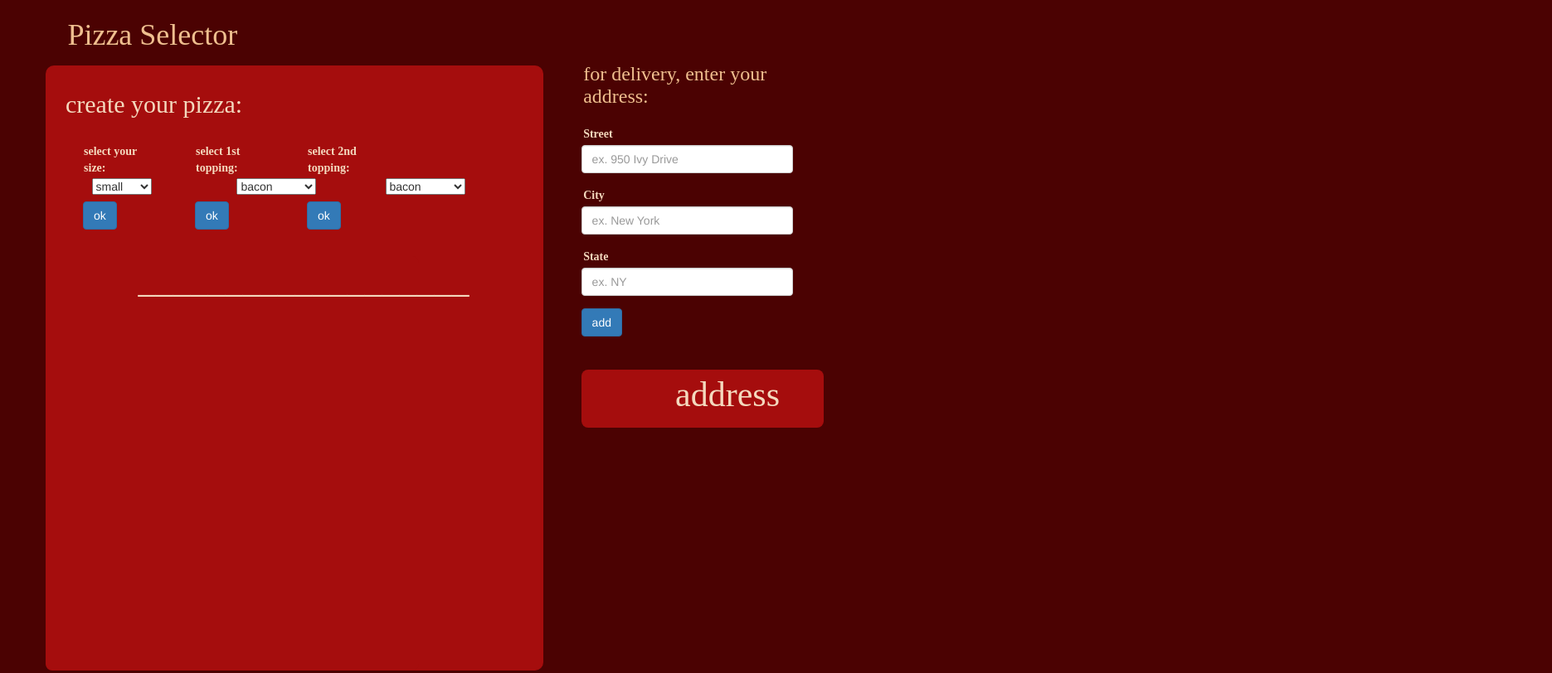
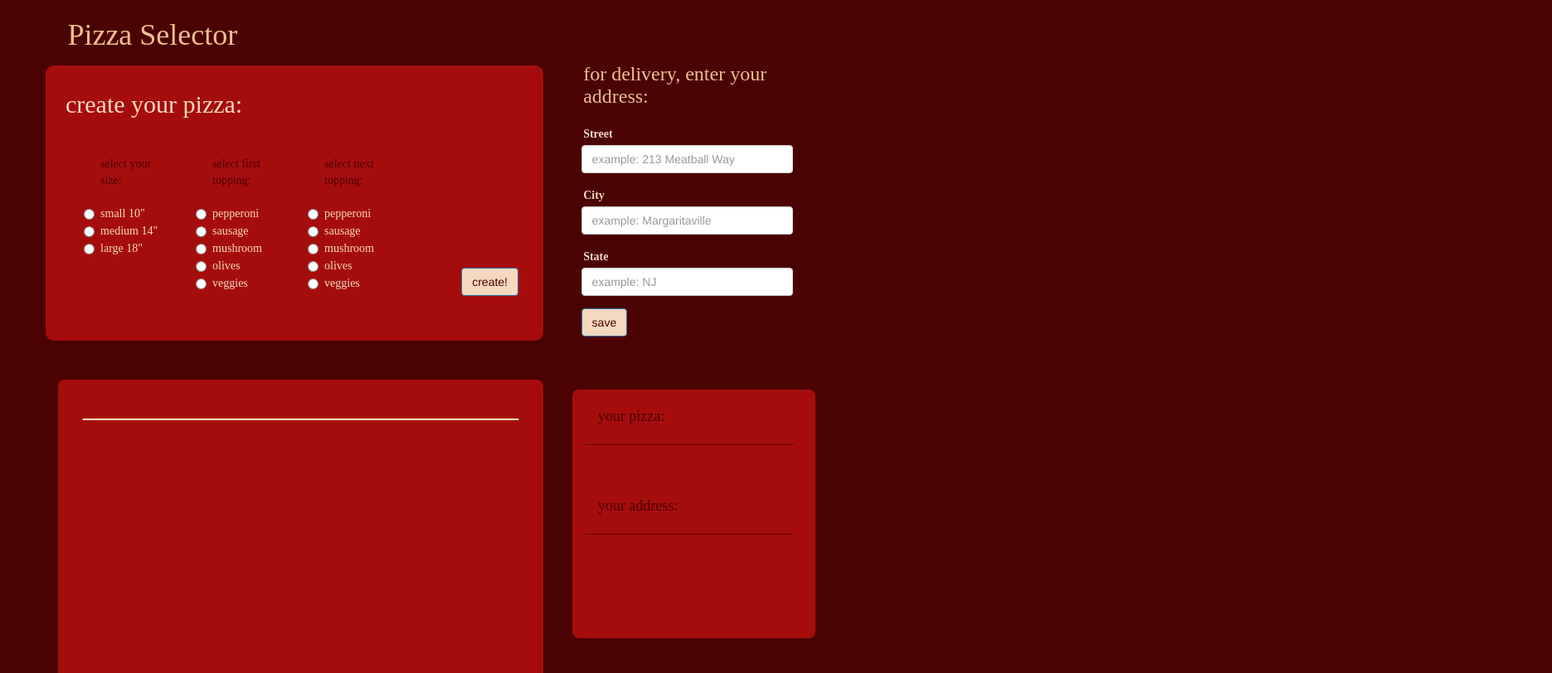
Before and after one commit to FisherKyle/pizza-maker-javascript, a plain HTML site: page index.html in a window 1280 px wide. Shown: the top 812 px of the page at 83% size, 1871 px wide, since content can reach past the window. Drawn offline with nearby package versions, Linux system fonts and the light colour scheme.

Commit message:
begin work on logic controlling objects.

```diff
--- a/css/styles.css
+++ b/css/styles.css
@@ -1,5 +1,5 @@
 body {
-  background-color:#4b0202;
+  background-color: #4b0202;
 }
 
 h1 {
@@ -24,6 +24,20 @@ h3 {
   margin-bottom: 8%;
 }
 
+h4 {
+  color: #4b0202;
+  font-family: "Arial Rounded MT Bold";
+  margin-top:9%;
+  margin-left:6%;
+  float:left;
+}
+
+h5 {
+  color: #4b0202;
+  font-style: oblique;
+  font-family: "Arial Rounded MT Bold";
+}
+
 label {
   color: #f4d9be;
   font-family: "Arial Rounded MT Bold";
@@ -31,11 +45,11 @@ label {
 }
 
 p {
-text-align: center;
-color: #f4d9be;
-font-size: 300%;
-font-family: "Arial Rounded MT Bold";
-margin-left: 23%;
+  text-align: center;
+  color: #f4d9be;
+  font-size: 300%;
+  font-family: "Arial Rounded MT Bold";
+  position: relative;
 }
 
 .btn {
@@ -43,10 +57,17 @@ margin-left: 23%;
   text-align: center;
 }
 
+#orderBox {
+  /*margin: 1%;*/
+}
+
 #orderAddress {
   background-color: #a50d0d;
   border-radius: 8px;
   float: left;
+  margin-left: 3%;
+  margin-top: 2%;
+  min-height: 300px;
 }
 
 #orderPizza {
@@ -58,30 +79,33 @@ margin-left: 23%;
 }
 
 #addressInput {
-margin-left: 4%;
+  margin-left: 4%;
 }
 
 #pizzaInput {
   margin: 5%;
   margin-bottom: 5%;
 }
+
 #toppingInputTwo {
   margin-top: 1%;
-  margin-left: 90%;
   margin-bottom: 8%;
+  float:left;
 }
+
 #toppingInputOne {
   margin-top: 1%;
-  margin-left: 48%;
   margin-bottom: 8%;
+  float:left;
+}
+
+#SizeInput {
+  margin-top: 1%;
+  margin-bottom: 8%;
+  float:left;
 
 }
-#SizeInput {
-  margin-top: 1%;
-  margin-left: 10%;
-  margin-bottom: 8%;
 
-}
 #selectBox {
   background-color: #a50d0d;
   float: left;
@@ -90,6 +114,22 @@ margin-left: 4%;
   margin-top: 5px;
 }
 
-select {
-  float: left;
+#labelHead {
+  color: #4b0202;
 }
+
+#createPie {
+  color: #4b0202;
+  background-color: #f4d9be;
+  float:right;
+  margin-top: 28%;
+}
+
+#addDelivery {
+  color: #4b0202;
+  background-color: #f4d9be;
+}
+
+#addressSpace {
+  margin-top: 20%;
+}
--- a/index.html
+++ b/index.html
@@ -16,56 +16,79 @@
       <div class="row" id="selectBox">
         <h2>create your pizza:</h2>
         <!-- pizza selectors -->
-
         <form id="pizzaInput">
 
-        <div class="col-md-3">
-          <div class = "form-group">
-            <label for="size">select your<br> size:</label>
-              <select name="sizeSelect" type="submit" id="sizeInput">
-                <option value="small">small</option>
-                <option value="medium">medium</option>
-                <option value="large">large</option>
-              </select>
-              <span class='btn btn-primary' type="submit">ok</span>
+          <div class="col-md-3" id="sizeInput">
+            <div class="radio">
+              <label for="toppingOne"><span id="labelHead">select your size:</span><br><br>
+                <input type="radio" class="radOpt" name="selectSize" value="small">
+                small 10"
+              </label><br>
+              <label>
+                <input type="radio" class="radOpt" name="selectSize" value="medium">
+                medium 14"
+              </label><br>
+              <label>
+                <input type="radio" class="radOpt" name="selectSize" value="large">
+                large 18"
+              </label><br>
             </div>
           </div>
 
-        <div class="col-sm-3">
-            <div class="form-group">
-              <label for="toppingOne">select 1st topping:</label>
-                <select name="toppingOneSelect" type="submit" id="toppingInputOne">
-                  <option value="bacon">bacon</option>
-                  <option value="olives">olives</option>
-                  <option value="mushrooms">mushrooms</option>
-                  <option value="sausage">sausage</option>
-                  <option value="veggies">veggies</option>
-                  <option value="pepperoni">pepperoni</option>
-                 </select>
+          <div class="col-md-3" id="toppingInputOne">
+            <div class="radio">
+              <label for="toppingOne"><span id="labelHead">select first topping:</span><br><br>
+                <input type="radio" class="radOpt" name="selTopOne" value="pepperoni">
+                pepperoni
+              </label><br>
+              <label>
+                <input type="radio" class="radOpt" name="selTopOne" value="sausage">
+                sausage
+              </label><br>
+              <label>
+                <input type="radio" class="radOpt" name="selTopOne" value="mushroom">
+                mushroom
+              </label><br>
+              <label>
+                <input type="radio" class="radOpt" name="selTopOne" value="olives">
+                olives
+              </label><br>
+              <label>
+                <input type="radio" class="radOpt" name="selTopOne" value="veggies">
+                veggies
+              </label><br>
             </div>
-              <span class='btn btn-primary' type="submit">ok</span>
           </div>
 
-        <div class="col-sm-3">
-            <label for="toppingTwo">select 2nd topping:</label>
-            <div class = "form-group">
-              <select name="toppingTwoSelect" type="submit" id="toppingInputTwo">
-                <option value="bacon">bacon</option>
-                <option value="olives">olives</option>
-                <option value="mushrooms">mushrooms</option>
-                <option value="sausage">sausage</option>
-                <option value="veggies">veggies</option>
-                <option value="pepperoni">pepperoni</option>
-              </select>
-            </div>
-            <span class='btn btn-primary' type="submit">ok</span>
-        </div>
-        </form>
-        <div class="col-sm-9" id="orderPizza">
-          <p>___________________</p>
+          <div class="col-md-3" id="toppingInputTwo">
+            <div class="radio">
+              <label for="toppingTwo"><span id="labelHead">select next topping:</span><br><br>
+                <input type="radio" class="radOpt" name="selTopTwo" value="pepperoni">
+                pepperoni
+              </label><br>
+              <label>
+                <input type="radio" class="radOpt" name="selTopTwo" value="sausage">
+                sausage
+              </label><br>
+              <label>
+                <input type="radio" class="radOpt" name="selTopTwo" value="mushroom">
+                mushroom
+              </label><br>
+              <label>
+                <input type="radio" class="radOpt" name="selTopTwo" value="olives">
+                olives
+              </label><br>
+              <label>
+                <input type="radio" class="radOpt" name="selTopTwo" value="veggies">
+                veggies
+              </label><br>
             </div>
           </div>
+
+          <button class="btn btn-primary" type="submit" id="createPie">create!
+          </button>
         <!-- end of pizza selectors -->
+      </div>
       <div class="col-sm-3" id="addressInput">
         <div id="deliveryInput">
           <h3>for delivery, enter your address:</h3>
@@ -74,31 +97,42 @@
               <div class="new-address primary-addresses">
                 <div class="form-group">
                   <label for="new-street">Street</label>
-                  <input type="text" class="form-control new-street"  placeholder="ex. 950 Ivy Drive">
+                  <input type="text" class="form-control new-street" id="userStreet" placeholder="example: 213 Meatball Way">
                 </div>
                 <div class="form-group">
                   <label for="new-city">City</label>
-                  <input type="text" class="form-control new-city" placeholder="ex. New York">
+                  <input type="text" class="form-control new-city" id="userCity" placeholder="example: Margaritaville">
                 </div>
                 <div class="form-group">
                   <label for="new-state">State</label>
-                  <input type="text" class="form-control new-state" placeholder="ex. NY">
+                  <input type="text" class="form-control new-state" id="userState" placeholder="example: NJ">
                 </div>
-                <span class="btn btn-primary" id="addDelivery">add</span>
+                <span class="btn btn-primary" type="submit" id="addDelivery">save</span>
+              </div>
+            </div>
+          </div>
+        </form>
         </div>
       </div>
     <div class="container" id="orderBox">
       <div class="row">
+
+        <div class="col-sm-6" id="orderPizza">
+          <p>_________________________</p>
+        </div>
+
         <div class="col-sm-3" id="orderAddress">
-                  <p>address</p>
-                  <ul id="output"></ul>
-                </div>
-              </div>
-            </div>
+          <h4>your pizza:</h4>
+          <h5>____________________________________<h5>
+          <ul id="outputPizza">
+          </ul>
+          <h4 id="addressSpace">your address:</h4>
+          <h5>____________________________________<h5>
+          <ul id="outputAddress">
+          </ul>
         </div>
 
       </div>
     </div>
-    </div>
 
 </body>
--- a/js/scripts.js
+++ b/js/scripts.js
@@ -1,23 +1,69 @@
 // Backsies
 
-function Pizza(size, toppingOne, toppingTwo, delivery) {
-  this.size = size;
+function Pizza(sizePie, toppingOne, toppingTwo) {
+  this.sizePie = sizePie;
   this.toppingOne = toppingOne;
   this.toppingTwo = toppingTwo;
-  this.delivery = Delivery;
 }
 
 function Delivery(street, city, state) {
-  this.street = street;
-  this.city = city;
-  this.state = state;
+  this.street = userStreet;
+  this.city = userCity;
+  this.state = userState;
+  this.addresses = [];
+}
+
+Pizza.prototype.userOrder = function() {
+  return this.sizePie + this.toppingOne + this.toppingTwo;
+}
+
+Delivery.prototype.userAddress = function() {
+  return this.userStreet + " " + this.userCity + ", " + this.userState;
 }
 
 $(document).ready(function() {
   $("form#pizzaInput").submit(function(event) {
     event.preventDefault();
 
-var pizzaSize = $("value#sizeInput")val();
+  $("#addDelivery").click(function() {
+    $("#outputAddress").append('<div class="new-address">' +
+                                 '<div class="form-group">' +
+                                   '<label for="new-street">Street</label>' +
+                                   '<input type="text" class="form-control new-street" placeholder="ex. 950 Ivy Drive">' +
+                                 '</div>' +
+                                 '<div class="form-group">' +
+                                   '<label for="new-city">City</label>' +
+                                   '<input type="text" class="form-control new-city" placeholder="ex. New York">' +
+                                 '</div>' +
+                                 '<div class="form-group">' +
+                                   '<label for="new-state">State</label>' +
+                                   '<input type="text" class="form-control new-state" placeholder="ex. NY">' +
+                                 '</div>' +
+                               '</div>');
+  });
+
+    var userSize = $("input:radio[name=selectSize]:checked").val();
+    var userToppingOne = $("input:radio[name=selTopOne]:checked").val();
+    var userToppingTwo = $("input:radio[name=selTopTwo]:checked").val();
+    var userPizza = new Pizza(userSize, userToppingOne, userToppingTwo);
+
+alert(newPizza);
+
+debugger;
+
+  $("#deliveryInput").each(function() {
+    var userStreet = $(this).find("input#userStreet").val();
+    var userCity = $(this).find("input#userCity").val();
+    var userState = $(this).find("input#userState").val();
+    var newDelivery = new Delivery(userStreet, userCity, userState);
+  });
+
+  $("#outputAddress").text(Delivery.newAddress);
+  $("#outputPizza").text(Pizza.newPizza);
+  alert(this.Pizza);
+  alert(this.Delivery);
+  alert(Pizza.newPizza);
+  alert(Delivery.addresses);
 
   });
 });
```
Lines whose indentation alone changed are shown as unchanged.
